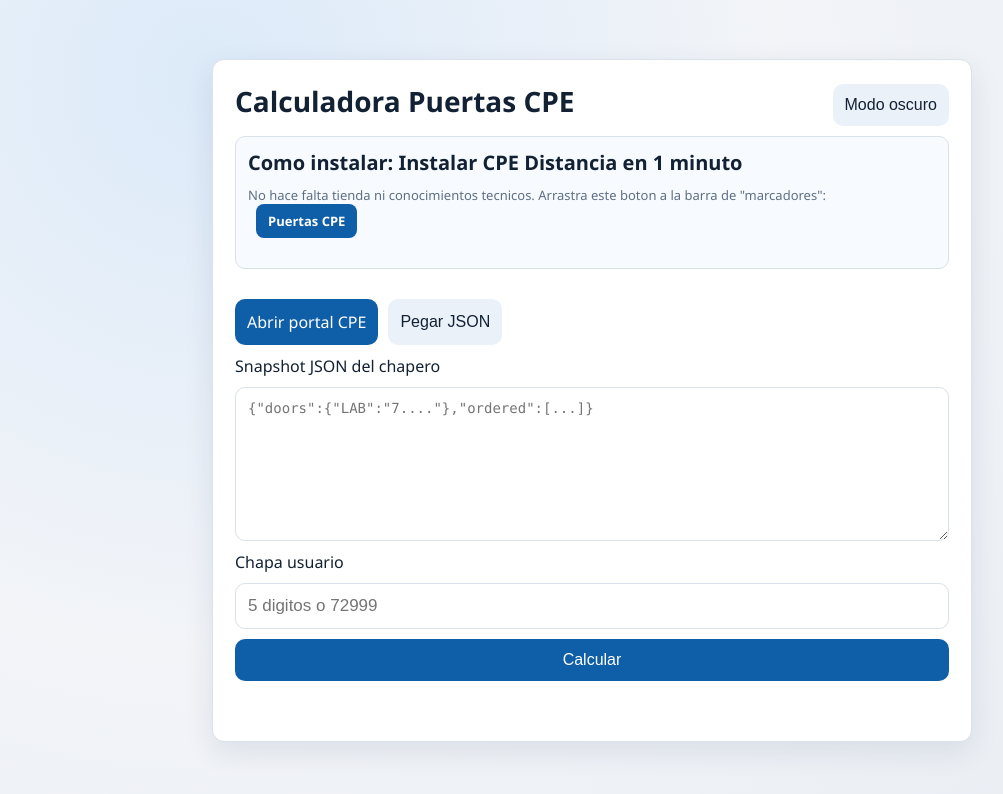
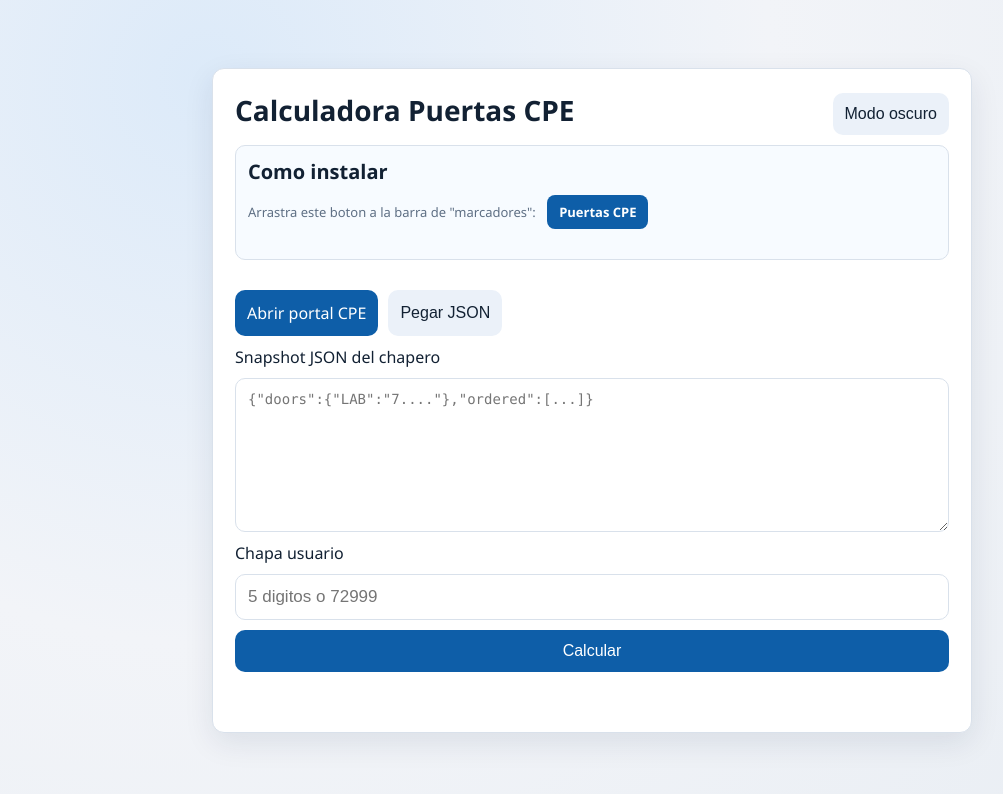
Before and after one commit to TheViking816/CalculoptaCPE, a browser extension: page web/index.html in a window 1280 px wide. Shown: the whole page, without its empty margins (48-1051 px from the left). Drawn offline with Linux system fonts and the light colour scheme.

Commit message:
Remove extra installer copy text

```diff
--- a/web/index.html
+++ b/web/index.html
@@ -15,9 +15,9 @@
         <button id="theme-toggle" type="button" class="secondary theme-toggle">Modo oscuro</button>
       </div>
       <section class="quick-install">
-        <h2>Como instalar: Instalar CPE Distancia en 1 minuto</h2>
+        <h2>Como instalar</h2>
         <p class="muted small">
-          No hace falta tienda ni conocimientos tecnicos. Arrastra este boton a la barra de "marcadores":
+          Arrastra este boton a la barra de "marcadores":
           <a id="bookmarklet-link" class="bookmarklet-link" href="#">Puertas CPE</a>
         </p>
       </section>
```
Also changed, not shown: web/instalar.html (+1 -2 lines).
